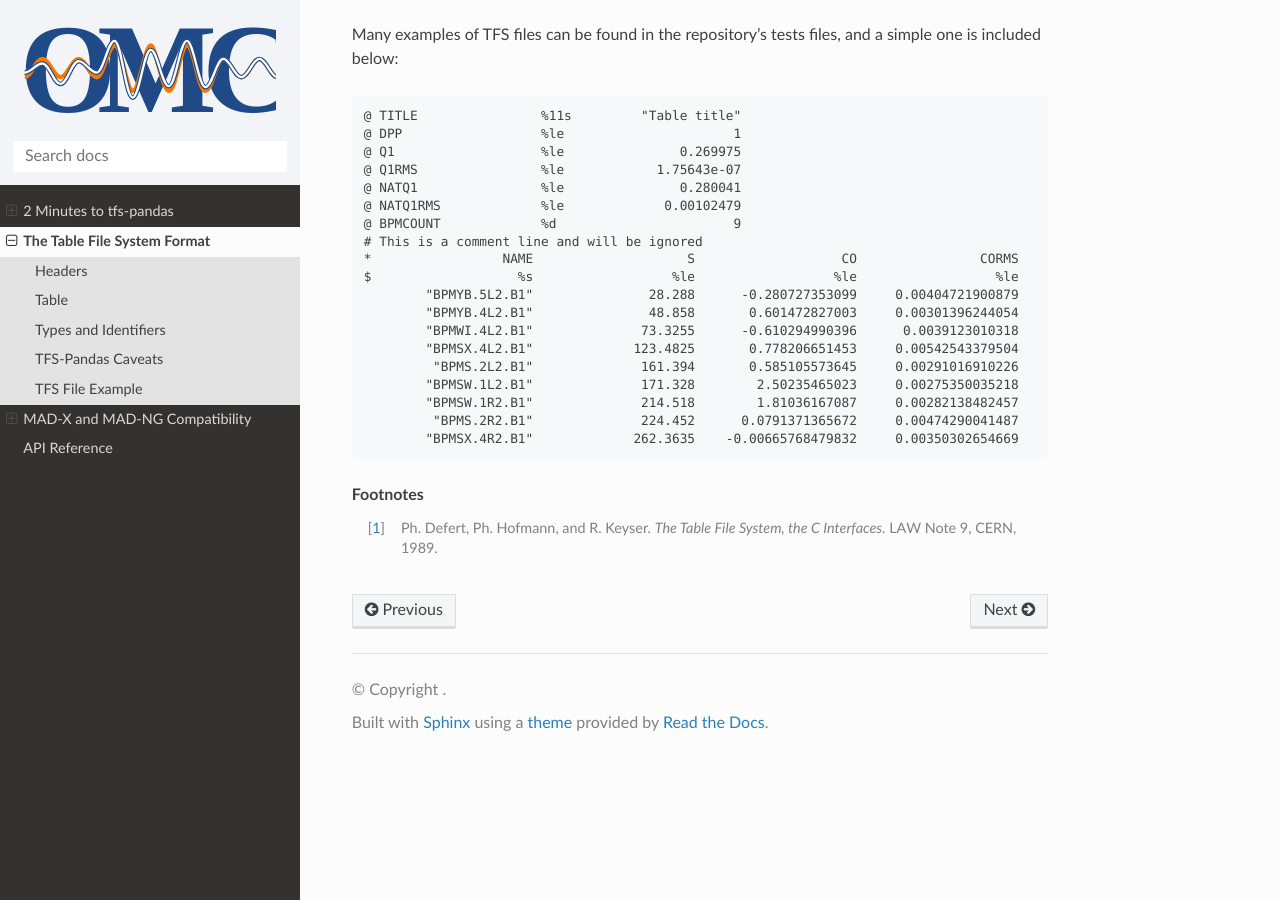
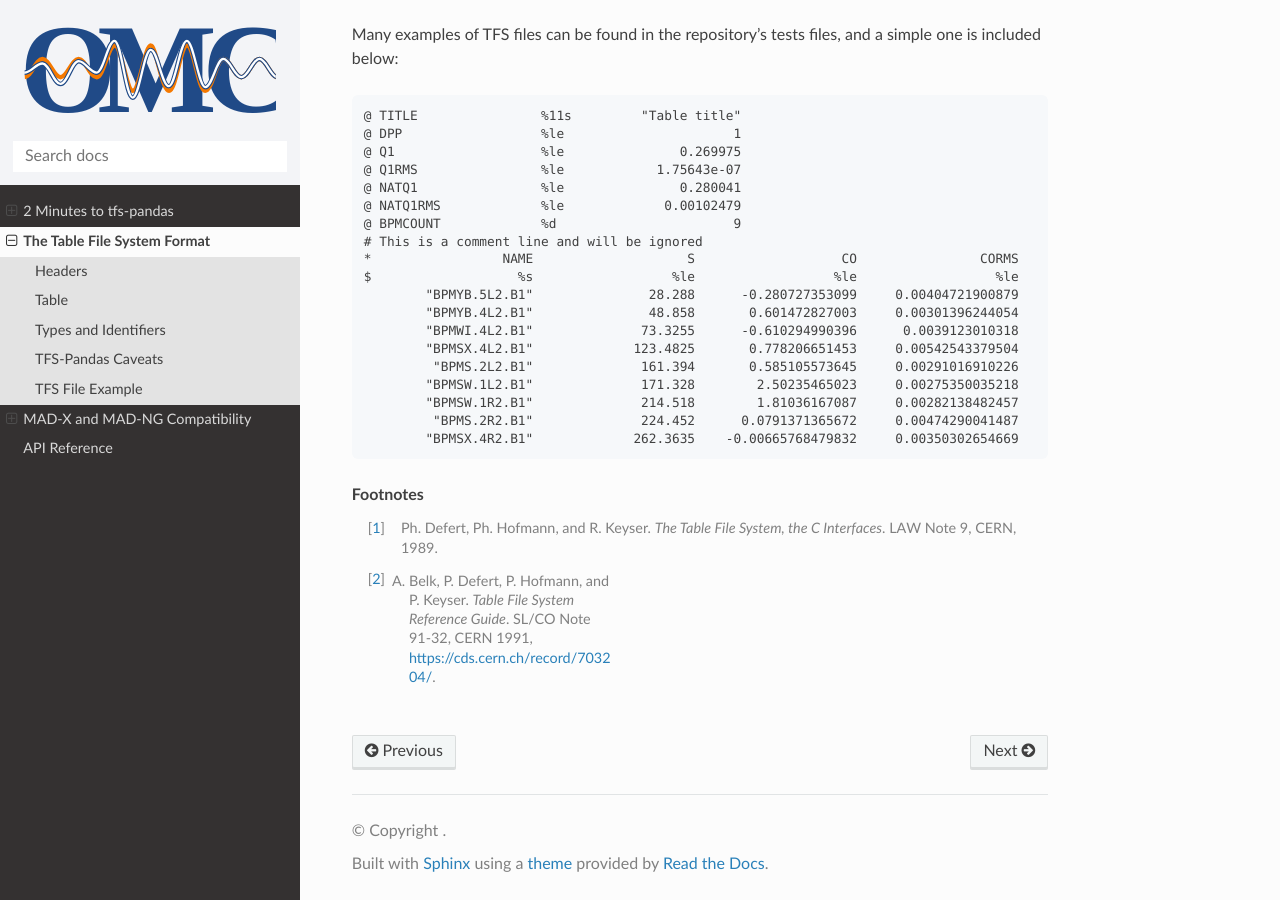
Before and after one commit to pylhc/tfs, a Sphinx documentation site: the page built from doc/tfsformat.rst, in a window 1280 px wide and 900 px high, scrolled down 2795 px. Built offline with Sphinx 7.4.7 and the Read the Docs theme 3.1.0, drawn with Linux system fonts in a browser that asks for light colours; some of the changed lines change nothing that is shown.

Commit message:
adding 91 ref

```diff
--- a/doc/tfsformat.rst
+++ b/doc/tfsformat.rst
@@ -4,7 +4,7 @@ The Table File System Format
 **TFS** is an acronym for "Table File System", and the TFS format has been used at `CERN <https://home.cern/>`_ since the LEP control system.
 The accelerator physics codes `MAD-X <https://madx.web.cern.ch/>`_ and `MAD-NG <https://madx.web.cern.ch/releases/madng/html/>`_ output tables in the TFS format, and accept TFS files as input for tables.
 
-The origin of the TFS definition [#f1]_ seems more than difficult to find, and no official spec has been maintained since then.
+The origin of the TFS definition [#f1]_ [#f2]_ seems more than difficult to find, and no official spec has been maintained since then.
 As such, this document aims to provide a comprehensive description of the TFS format, at the very least as it is parsed and written by `tfs-pandas`.
 
 Written TFS files follow a structure in two parts: first the ``headers`` lines and then the ``table`` itself.
@@ -140,3 +140,4 @@ Many examples of TFS files can be found in the repository's tests files, and a s
 .. rubric:: Footnotes
 
 .. [#f1] Ph. Defert, Ph. Hofmann, and R. Keyser. *The Table File System, the C Interfaces*. LAW Note 9, CERN, 1989.
+.. [#f2] A. Belk, P. Defert, P. Hofmann, and P. Keyser. *Table File System Reference Guide*. SL/CO Note 91-32, CERN 1991, https://cds.cern.ch/record/703204/.
```
